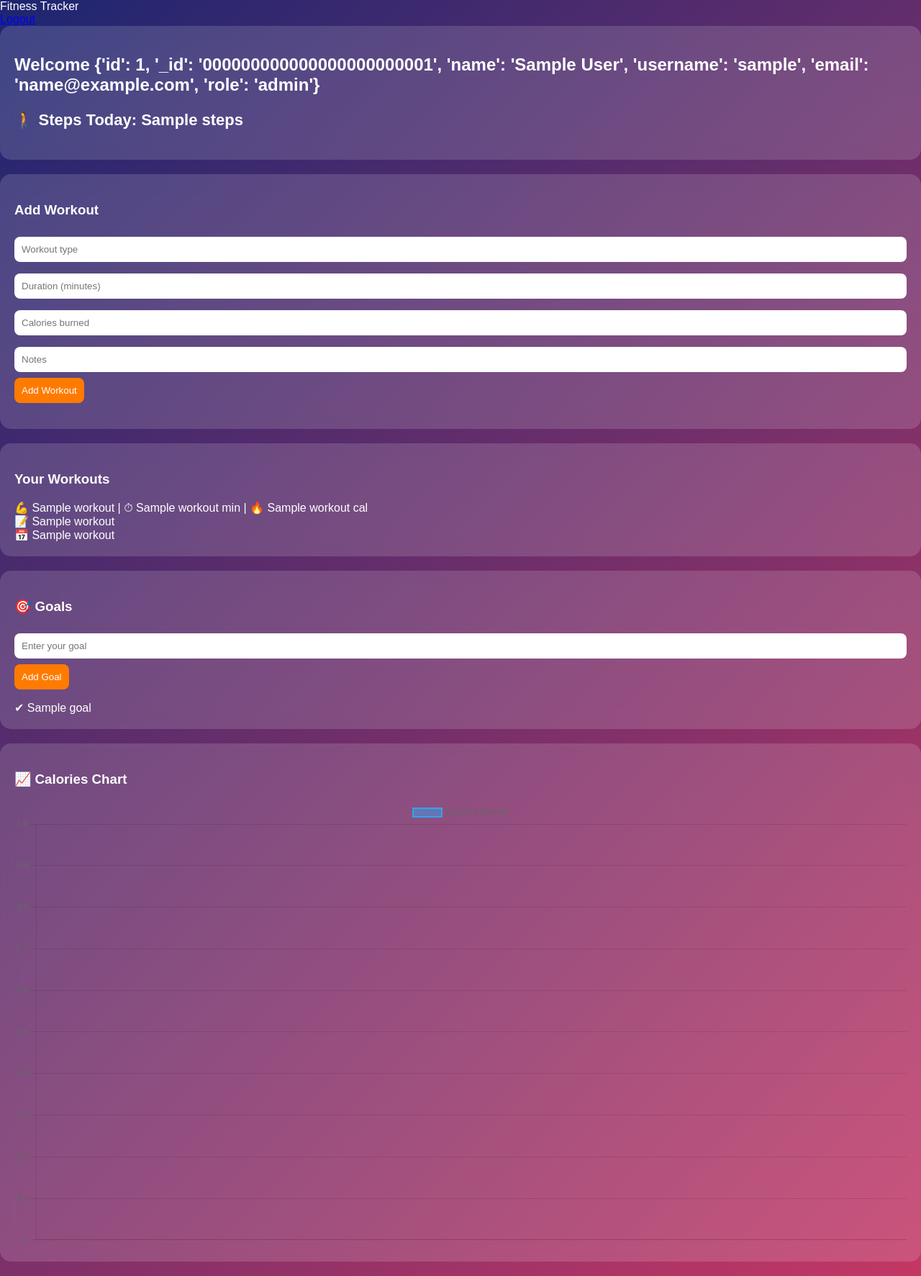
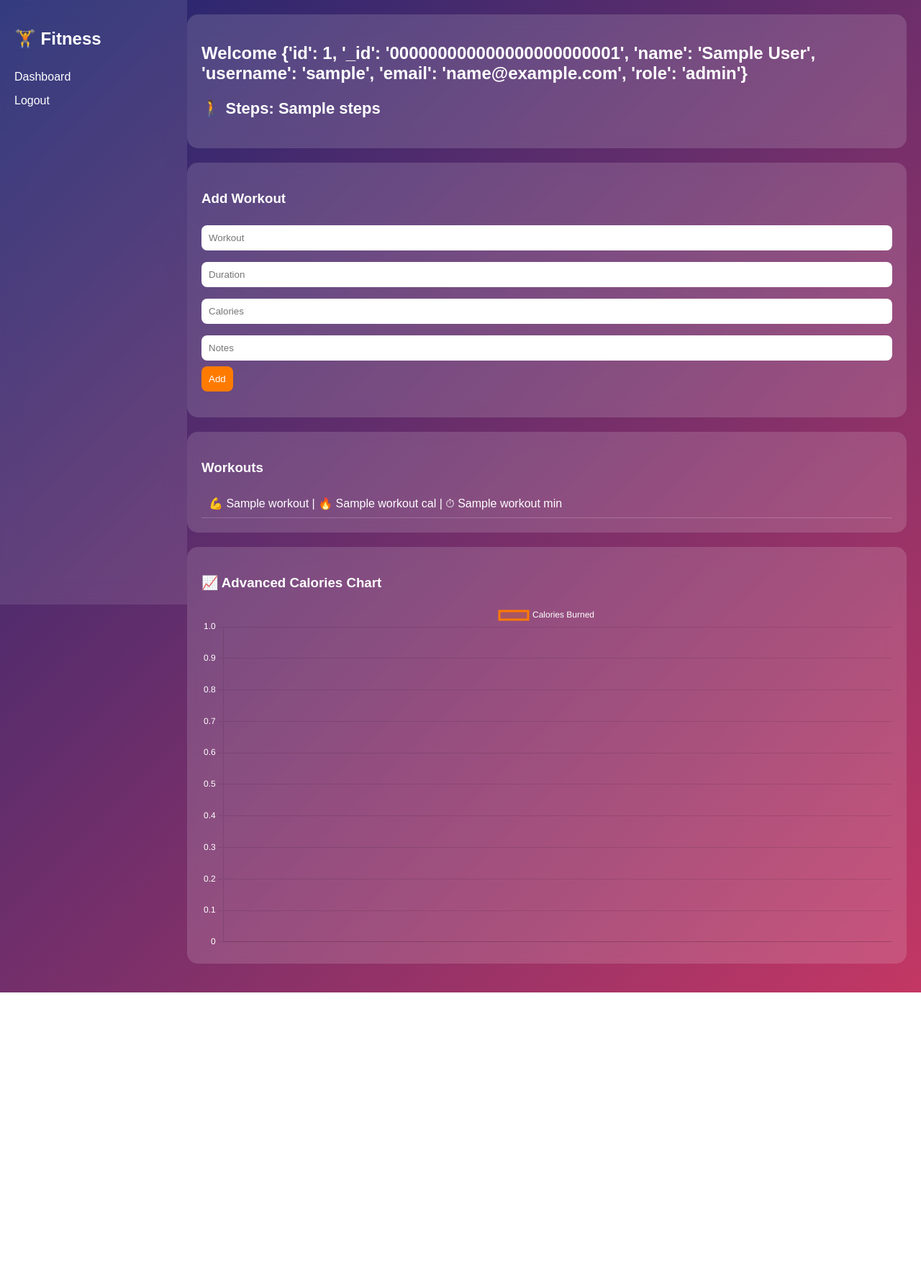
Before and after one commit to rajeshjhenkar338-byte/Fitness-app, a Flask app: template templates/dashboard.html in a window 1280 px wide. Shown: the whole page at 72% size. After the commit the page ends 1379 px from the top, so only its background shows below. Run offline with Flask 3, Linux system fonts and the light colour scheme; the visitor is signed in with stand-in values (Sample User, id 1); tables that the repository leaves empty hold one stand-in row (values such as "Sample post"); the template is opened without the code that fills it: most values are stand-ins (such as "Sample title", 1, 10 or a date in 2020).

Commit message:
Refactor dashboard layout and update workout display

```diff
--- a/templates/dashboard.html
+++ b/templates/dashboard.html
@@ -1,54 +1,41 @@
 <link rel="stylesheet" href="/static/style.css">
 <script src="https://cdn.jsdelivr.net/npm/chart.js"></script>
 
-<div class="nav">
-  <div>Fitness Tracker</div>
-  <a href="/logout" class="logout">Logout</a>
+<div class="sidebar">
+  <h2>🏋️ Fitness</h2>
+  <a href="#">Dashboard</a>
+  <a href="/logout">Logout</a>
 </div>
 
-<div class="container">
+<div class="main">
 
   <div class="card">
     <h2>Welcome {{session["user"]}}</h2>
-    <p class="steps">🚶 Steps Today: {{steps}}</p>
+    <p class="steps">🚶 Steps: {{steps}}</p>
   </div>
 
   <div class="card">
     <h3>Add Workout</h3>
     <form method="POST">
-      <input name="workout" placeholder="Workout type">
-      <input name="duration" placeholder="Duration (minutes)">
-      <input name="calories" placeholder="Calories burned">
+      <input name="workout" placeholder="Workout">
+      <input name="duration" placeholder="Duration">
+      <input name="calories" placeholder="Calories">
       <input name="notes" placeholder="Notes">
-      <button>Add Workout</button>
+      <button>Add</button>
     </form>
   </div>
 
   <div class="card">
-    <h3>Your Workouts</h3>
+    <h3>Workouts</h3>
     {% for w in workouts %}
-      <div class="list-item">
-        💪 {{w[2]}} | ⏱ {{w[3]}} min | 🔥 {{w[4]}} cal <br>
-        📝 {{w[5]}} <br>
-        📅 {{w[6]}}
+      <div class="item">
+        💪 {{w[2]}} | 🔥 {{w[4]}} cal | ⏱ {{w[3]}} min
       </div>
     {% endfor %}
   </div>
 
   <div class="card">
-    <h3>🎯 Goals</h3>
-    <form action="/add_goal" method="POST">
-      <input name="goal" placeholder="Enter your goal">
-      <button>Add Goal</button>
-    </form>
-
-    {% for g in goals %}
-      <div class="list-item">✔ {{g[2]}}</div>
-    {% endfor %}
-  </div>
-
-  <div class="card">
-    <h3>📈 Calories Chart</h3>
+    <h3>📈 Advanced Calories Chart</h3>
     <canvas id="chart"></canvas>
   </div>
 
@@ -56,18 +43,33 @@
 
 <script>
 let data = {{ workouts|tojson }};
+let labels = data.map(w => w[6]);
 let calories = data.map(w => w[4]);
 
-new Chart(document.getElementById("chart"), {
-    type: "line",
+const ctx = document.getElementById('chart').getContext('2d');
+
+new Chart(ctx, {
+    type: 'line',
     data: {
-        labels: calories,
+        labels: labels,
         datasets: [{
-            label: "Calories Burned",
+            label: 'Calories Burned',
             data: calories,
-            borderWidth: 2,
-            tension: 0.3
+            fill: true,
+            backgroundColor: 'rgba(255,123,0,0.2)',
+            borderColor: '#ff7b00',
+            tension: 0.4,
+            pointRadius: 5
         }]
+    },
+    options: {
+        plugins: {
+            legend: { labels: { color: 'white' } }
+        },
+        scales: {
+            x: { ticks: { color: 'white' } },
+            y: { ticks: { color: 'white' } }
+        }
     }
 });
 </script>
```
